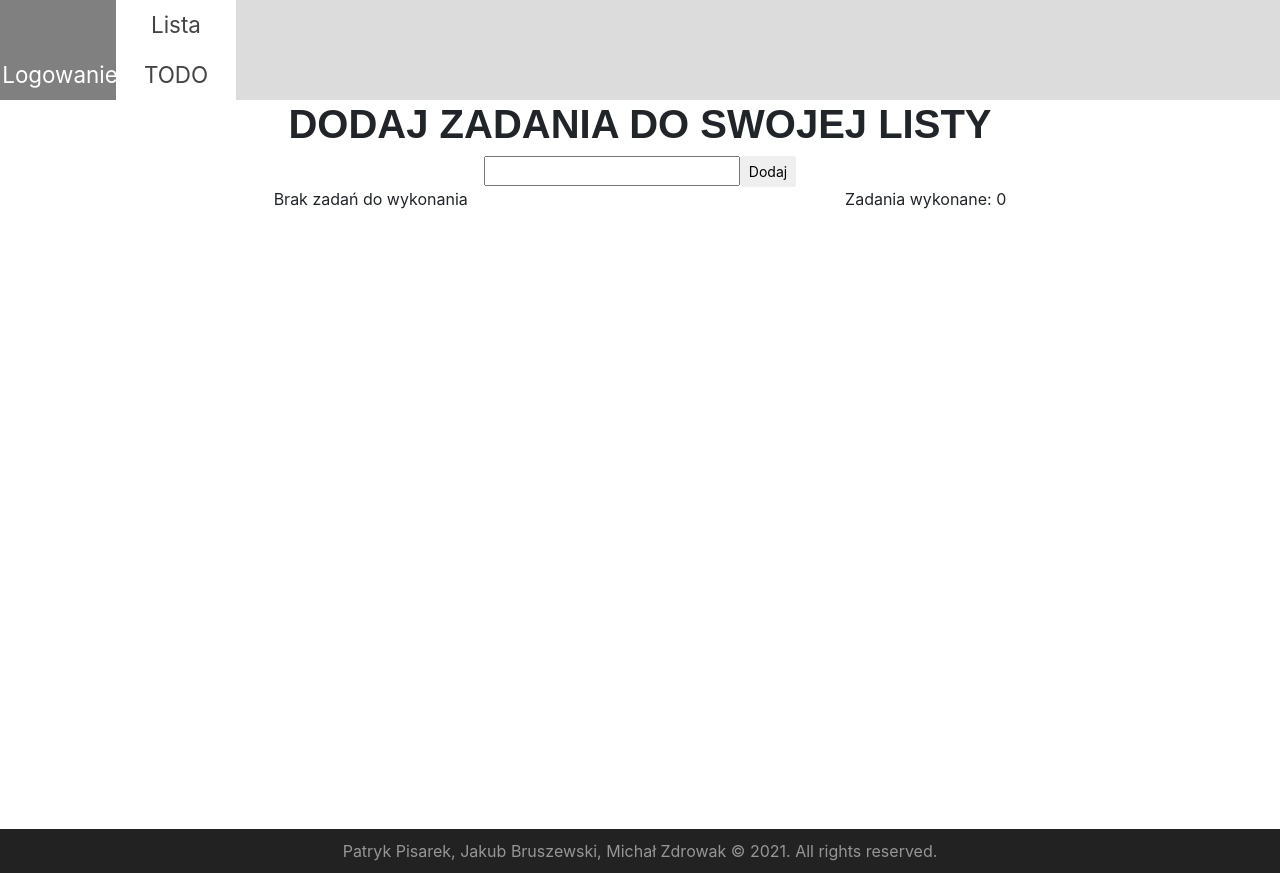
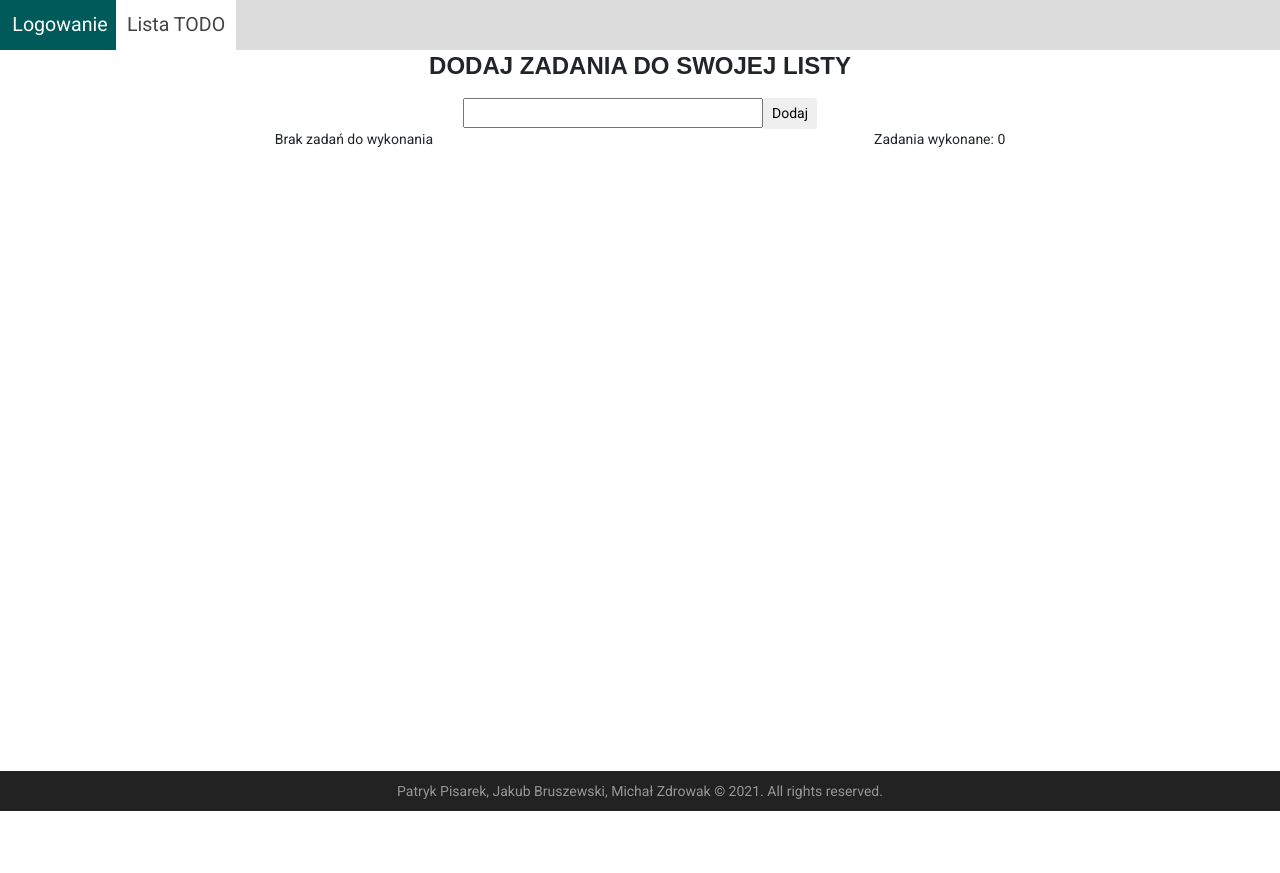
Before and after one commit to RvinPatryk/ListaTODO, an Angular app: page / in a window 1280 px wide. After the commit the page ends 811 px from the top, so only its background shows below. Built offline with nearby package versions, Linux system fonts and the light colour scheme.

Commit message:
fixes, added tooltip PP

```diff
--- a/angular.json
+++ b/angular.json
@@ -28,6 +28,7 @@
               "src/assets"
             ],
             "styles": [
+              "./node_modules/@angular/material/prebuilt-themes/indigo-pink.css",
               "node_modules/bootstrap/dist/css/bootstrap.min.css",
               "src/styles.css"
            ],
@@ -92,6 +93,7 @@
               "src/assets"
             ],
             "styles": [
+              "./node_modules/@angular/material/prebuilt-themes/indigo-pink.css",
               "src/styles.css"
             ],
             "scripts": []
--- a/package.json
+++ b/package.json
@@ -12,15 +12,18 @@
   "private": true,
   "dependencies": {
     "@angular/animations": "~11.1.1",
+    "@angular/cdk": "^11.2.1",
     "@angular/common": "~11.1.1",
     "@angular/compiler": "~11.1.1",
     "@angular/core": "~11.1.1",
     "@angular/forms": "~11.1.1",
+    "@angular/material": "^11.2.1",
     "@angular/platform-browser": "~11.1.1",
     "@angular/platform-browser-dynamic": "~11.1.1",
     "@angular/router": "~11.1.1",
     "bootstrap": "^4.0.0-beta",
     "rxjs": "~6.6.0",
+    "tooltip": "^1.6.1",
     "tslib": "^2.0.0",
     "zone.js": "~0.11.3"
   },
--- a/src/app/add-task/add-task.component.css
+++ b/src/app/add-task/add-task.component.css
@@ -10,4 +10,5 @@
 }
 input {
     min-height: 30px;
+    min-width: 300px;
 }
--- a/src/app/add-task/add-task.component.html
+++ b/src/app/add-task/add-task.component.html
@@ -1,4 +1,4 @@
 <div>
-    <input (keydown.enter)="add()" [(ngModel)]="newTask">
+    <input maxlength="30" (keydown.enter)="add()" [(ngModel)]="newTask">
     <button (click)="add()" class="btn btn-sm btn-default">Dodaj</button>
   </div>
--- a/src/app/app.module.ts
+++ b/src/app/app.module.ts
@@ -1,6 +1,7 @@
 import { NgModule } from '@angular/core';
 import { FormsModule } from '@angular/forms';
 import { BrowserModule } from '@angular/platform-browser';
+import { MatTooltipModule } from '@angular/material/tooltip'
 
 import { AppRoutingModule } from './app-routing.module';
 import { AppComponent } from './app.component';
@@ -11,6 +12,7 @@
 import { CheckedDirective } from './shared/checked.directive';
 import { DateDirective } from './shared/date.directive';
 import { TaskTransformPipe } from './shared/task-transform.pipe';
+import { BrowserAnimationsModule } from '@angular/platform-browser/animations';
 
 @NgModule({
   declarations: [
@@ -25,7 +27,9 @@
   imports: [
     BrowserModule,
     AppRoutingModule,
-    FormsModule
+    FormsModule,
+    BrowserAnimationsModule,
+    MatTooltipModule
   ],
   providers: [TasksService],
   bootstrap: [AppComponent]
--- a/src/app/shared/date.directive.ts
+++ b/src/app/shared/date.directive.ts
@@ -25,6 +25,7 @@
   @HostListener('mouseleave')
   mouseleave(eventDate: Event){
     this.renderer.removeChild(this.el.nativeElement, this.paragraph)
+    console.log(this.paragraph);
   }
 
 
--- a/src/app/todo-task/todo-task.component.css
+++ b/src/app/todo-task/todo-task.component.css
@@ -9,3 +9,7 @@
 button{
     float: right;
 }
+
+p {
+    min-width: 220px;
+}
--- a/src/app/todo-task/todo-task.component.html
+++ b/src/app/todo-task/todo-task.component.html
@@ -1,9 +1,9 @@
 <ng-container *ngIf="tasksList.length > 0; else noTasks">
-<p>Zadania do wykonania: {{tasksList.length}}</p>
+  <button class="btn btn-sm btn-light" title="Pokaż/schowaj opcje edycji" alt="Pokaż/schowaj opcje edycji"  (click)="toggleshow()">•••</button>
+   <p>Zadania do wykonania: {{tasksList.length}}</p>
     <ol>
-      <li appDate [date]="task.created" *ngFor="let task of tasksList">
+      <li *ngFor="let task of tasksList">
         {{task.name | taskTransform}}
-        <button class="cmore" class="btn btn-sm btn-light" (click)="toggleshow()">•••</button>
         <button *ngIf="showMe" class="done" (click)="done(task)" class="btn btn-sm btn-success">Wykonane</button>
         <button *ngIf="showMe" class="remove" (click)="remove(task)" class="btn btn-sm btn-danger">Usuń</button>
         <button *ngIf="showMe" class="edit" (click)="edit(task)" class="btn btn-sm btn-primary">Edytuj</button>
--- a/src/app/todo-task/todo-task.component.ts
+++ b/src/app/todo-task/todo-task.component.ts
@@ -1,7 +1,6 @@
 import { Component, OnInit,} from '@angular/core';
 import { Task } from '../model/task';
 import { TasksService } from '../services/tasks.service';
-
 
 @Component({
   selector: 'app-todo-task',
@@ -39,4 +38,6 @@
   edit(task: Task){
     this.tasksService.edit(task);
   }
+
+
 }
--- a/src/index.html
+++ b/src/index.html
@@ -6,8 +6,11 @@
   <base href="/">
   <meta name="viewport" content="width=device-width, initial-scale=1">
   <link rel="icon" type="image/x-icon" href="favicon.ico">
+  <link rel="preconnect" href="https://fonts.gstatic.com">
+  <link href="https://fonts.googleapis.com/css2?family=Roboto:wght@300;400;500&display=swap" rel="stylesheet">
+  <link href="https://fonts.googleapis.com/icon?family=Material+Icons" rel="stylesheet">
 </head>
-<body>
+<body class="mat-typography">
   <app-root></app-root>
 </body>
 </html>
--- a/src/styles.css
+++ b/src/styles.css
@@ -1 +1,4 @@
 /* You can add global styles to this file, and also import other style files */
+
+html, body { height: 100%; }
+body { margin: 0; font-family: Roboto, "Helvetica Neue", sans-serif; }
```
Also changed, not shown: src/app/app.component.css (line endings or trailing spaces), 1 other file (tests, documents, lock files or other folders).
